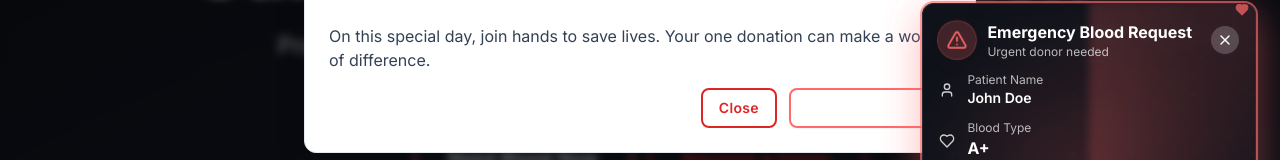
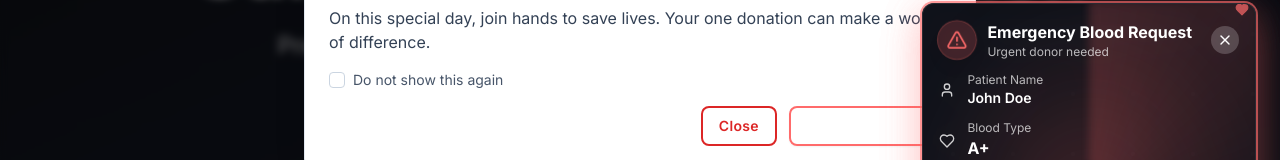
Before and after one commit to AkashMedishetty/CFBF, a React (Create React App) app in the folder blood-donation-management/client/: page / in a window 1280 px wide. Shown: the part 367-527 px from the top of the page. Built offline with nearby package versions, Linux system fonts and the light colour scheme; no server answers.

Commit message:
feat(home): add Do not show again checkbox to festival modal with persistent preference

```diff
--- a/blood-donation-management/client/src/pages/public/HomePage.jsx
+++ b/blood-donation-management/client/src/pages/public/HomePage.jsx
@@ -30,15 +30,26 @@ const HomePage = () => {
   const { showEmergencyAlert } = useToast();
 
   const [isFestivalOpen, setIsFestivalOpen] = useState(true);
+  const [dontShowAgain, setDontShowAgain] = useState(false);
 
   useEffect(() => {
     logger.componentMount('HomePage');
     logger.startTimer('HomePage Render');
     // Always show festival modal by default; allow explicit suppression via ?banner=0
+    // and persistent suppression via localStorage when user checks "Do not show again".
     try {
       const params = new URLSearchParams(window.location.search);
+      const forceBanner = params.get('banner') === '1';
       const disableBanner = params.get('banner') === '0';
-      setIsFestivalOpen(!disableBanner);
+      const hiddenPref = localStorage.getItem('hide-festival-banner') === '1';
+
+      if (forceBanner) {
+        setIsFestivalOpen(true);
+      } else if (disableBanner || hiddenPref) {
+        setIsFestivalOpen(false);
+      } else {
+        setIsFestivalOpen(true);
+      }
     } catch {}
 
     // Always show emergency toast by default; allow explicit suppression via ?toast=0
@@ -233,23 +244,45 @@ const HomePage = () => {
       {/* Festival / Special Occasion Modal */}
       <Modal
         isOpen={isFestivalOpen}
-        onClose={() => setIsFestivalOpen(false)}
+        onClose={() => {
+          if (dontShowAgain) {
+            try { localStorage.setItem('hide-festival-banner', '1'); } catch {}
+          }
+          setIsFestivalOpen(false);
+        }}
         title="Wishing You Joy and Good Health"
         size="lg"
       >
         <div className="space-y-4 text-slate-700 dark:text-slate-100">
           <p className="text-base">On this special day, join hands to save lives. Your one donation can make a world of difference.</p>
+          <label className="flex items-center gap-2 text-sm text-slate-600 dark:text-slate-300">
+            <input
+              type="checkbox"
+              checked={dontShowAgain}
+              onChange={(e) => setDontShowAgain(e.target.checked)}
+              className="h-4 w-4 rounded border-slate-300 text-red-600 focus:ring-red-500"
+            />
+            Do not show this again
+          </label>
           <div className="flex items-center justify-end gap-3">
             <AnimatedButton
               variant="outline"
               className="border-2 border-[#ff6b6b] text-[#ff6b6b] bg-transparent hover:bg-[#ff6b6b]/10"
-              onClick={() => setIsFestivalOpen(false)}
+              onClick={() => {
+                if (dontShowAgain) {
+                  try { localStorage.setItem('hide-festival-banner', '1'); } catch {}
+                }
+                setIsFestivalOpen(false);
+              }}
             >
               Close
             </AnimatedButton>
             <AnimatedButton
               className="border-2 border-[#ff6b6b] text-[#ff6b6b] bg-transparent hover:bg-[#ff6b6b]/10"
               onClick={() => {
+                if (dontShowAgain) {
+                  try { localStorage.setItem('hide-festival-banner', '1'); } catch {}
+                }
                 setIsFestivalOpen(false);
                 navigateWithLoading('/register', { message: 'Redirecting to registration...' });
               }}
```
